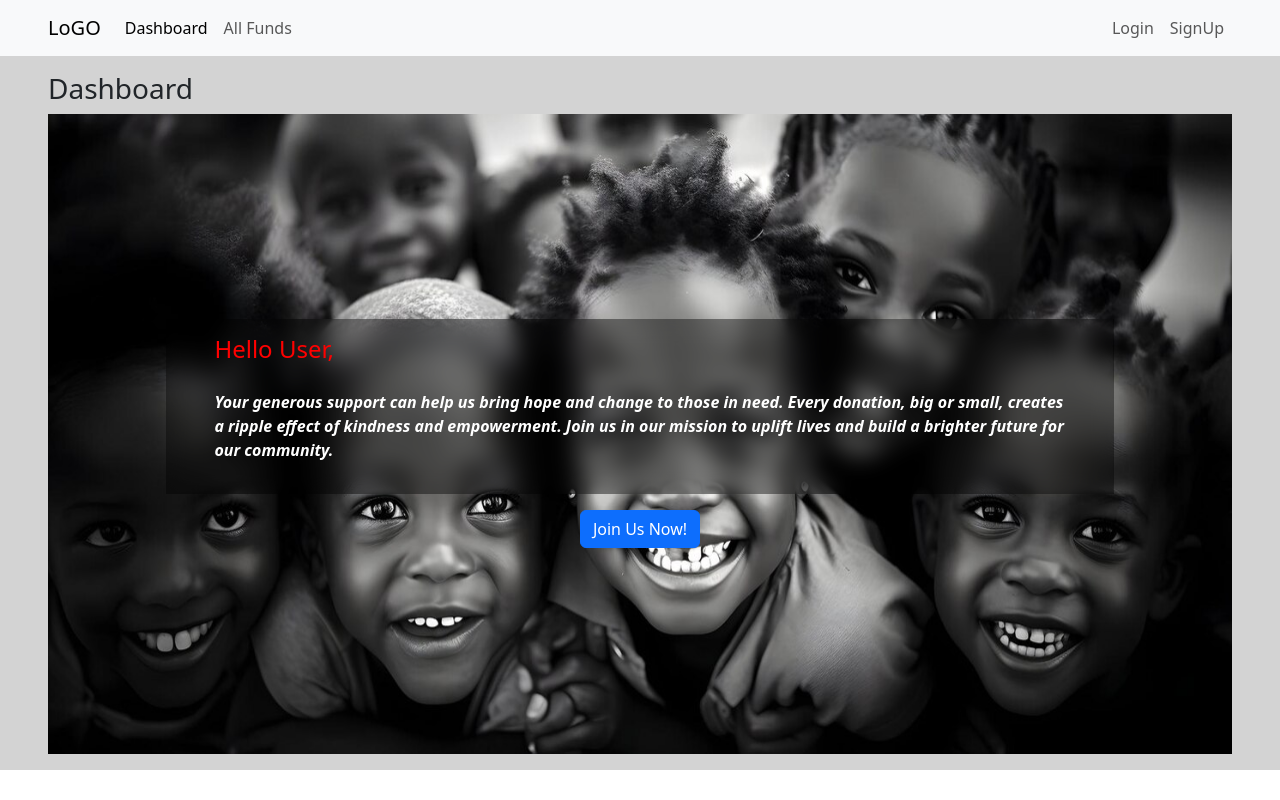
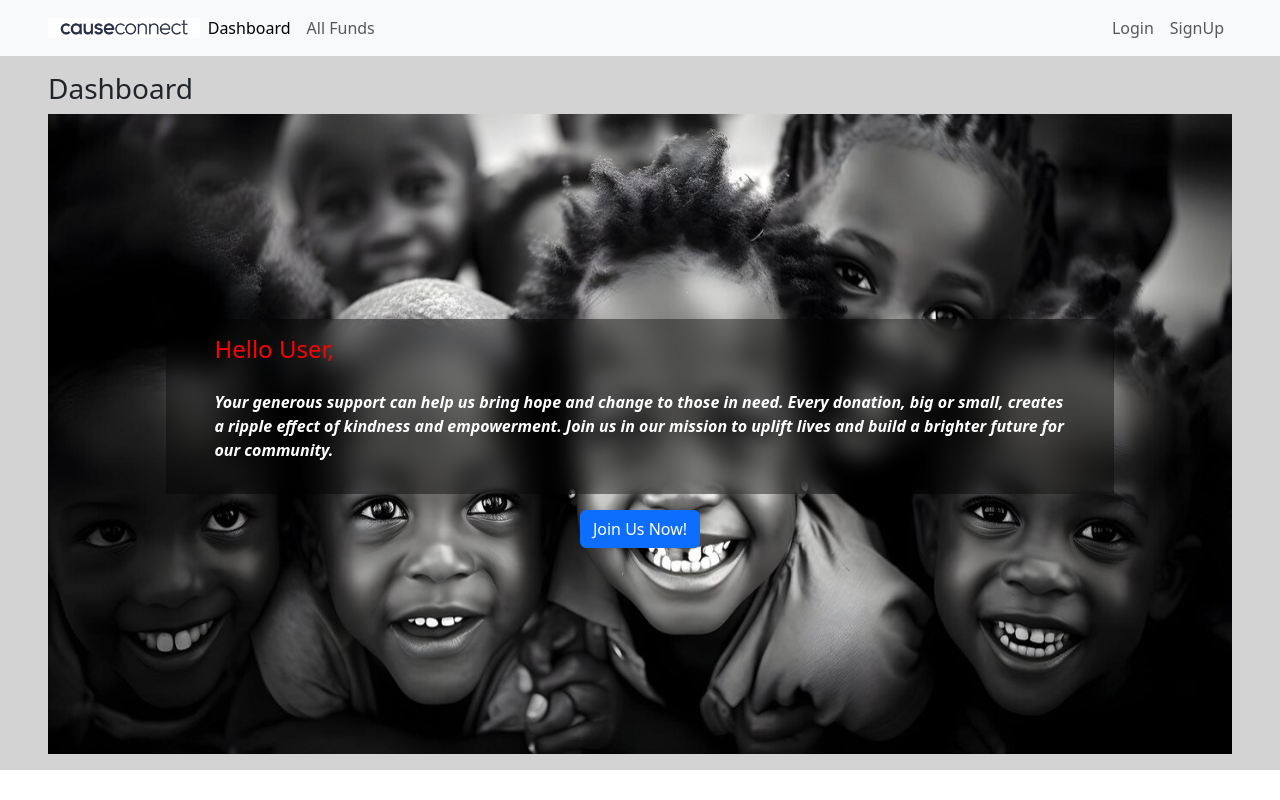
Before and after one commit to Manish-Nailwal/FundRaising-Portal, a React (Vite) app: page / in a window 1280 px wide. Built offline with nearby package versions, Linux system fonts and the light colour scheme; no server answers.

Commit message:
Change in logo and title

```diff
--- a/index.html
+++ b/index.html
@@ -4,7 +4,7 @@
     <meta charset="UTF-8" />
     <link rel="icon" href="/media/icon.png" />
     <meta name="viewport" content="width=device-width, initial-scale=1.0" />
-    <title>CauseConnect</title>
+    <title>CauseConnect - Fundraising Portal</title>
     <link href="https://cdn.jsdelivr.net/npm/bootstrap@5.3.3/dist/css/bootstrap.min.css" rel="stylesheet" integrity="sha384-QWTKZyjpPEjISv5WaRU9OFeRpok6YctnYmDr5pNlyT2bRjXh0JMhjY6hW+ALEwIH" crossorigin="anonymous">
   </head>
   <body>
--- a/src/landingPage/NavBar.jsx
+++ b/src/landingPage/NavBar.jsx
@@ -39,9 +39,9 @@ function NavBar() {
   return (
     <>
       <nav className="navbar navbar-expand-lg bg-body-tertiary sticky-top">
-        <div className="container-fluid px-5">
-          <Link className="navbar-brand" to="/">
-            LoGO
+        <div className="container-fluid px-5 ">
+          <Link className="d-flex align-items-center" to="/">
+            <img src="/media/textLogo.png" alt="" height={'20px'}/>
           </Link>
           <button
             className="navbar-toggler"
```
Also changed, not shown: public/media/icon.png, public/media/textLogo.png (added).
